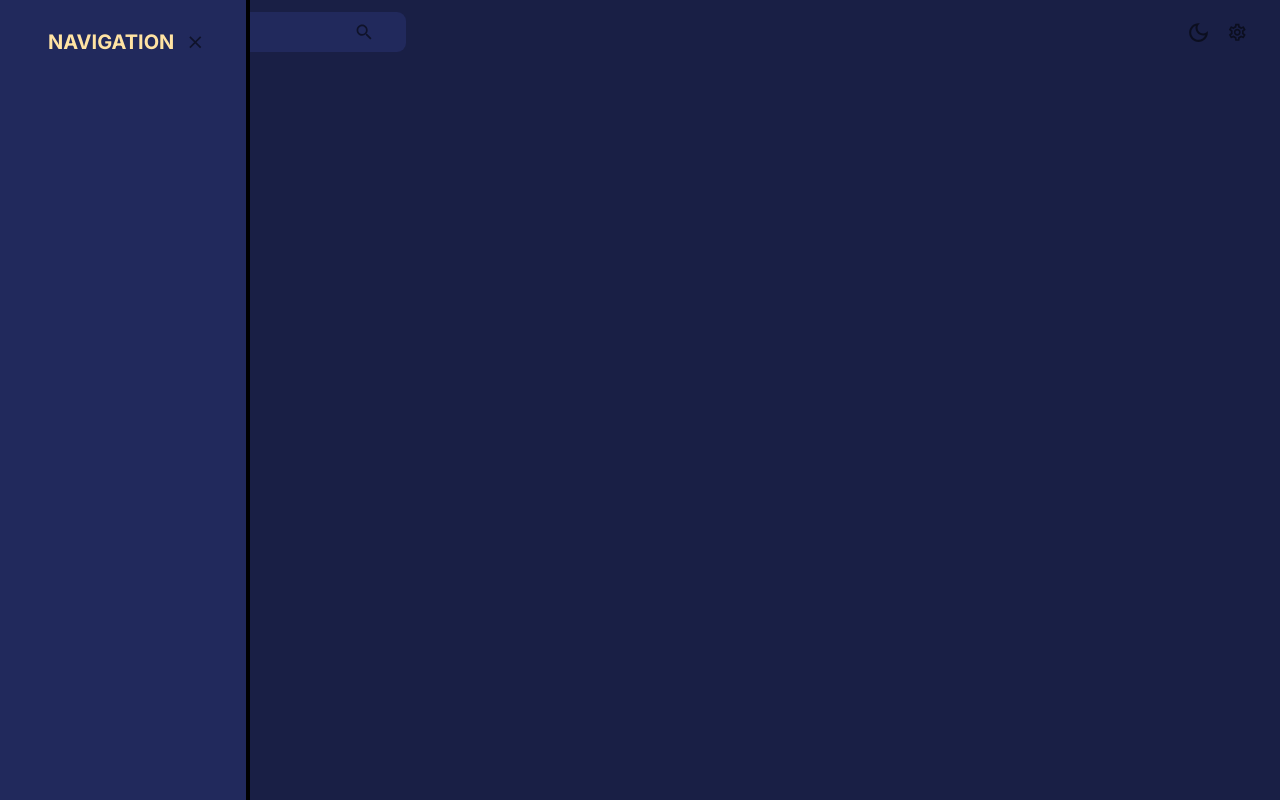
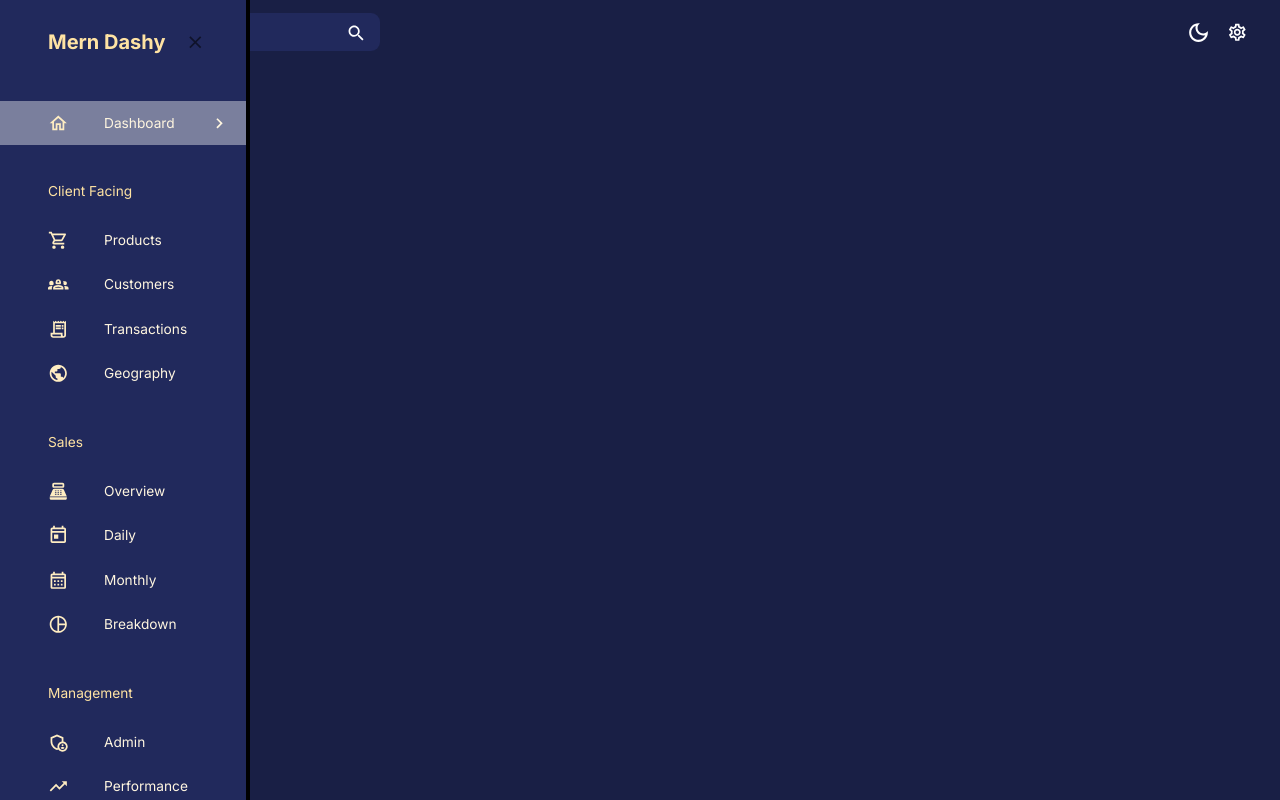
Before and after one commit to NoerGitKat/admin-dashboard-react-ts, a React (Vite) app in the folder client/: page /dashboard in a window 1280 px wide. Both pictures are taken after a click on the button 42 px from the left and 32 px from the top of the page. Built offline with nearby package versions, Linux system fonts and the light colour scheme.

Commit message:
added navlist + theme color text for dark

```diff
--- /dev/null
+++ b/client/src/components/common/nav/NavList.tsx
@@ -0,0 +1,64 @@
+import { ChevronRightOutlined } from "@mui/icons-material";
+import {
+  List,
+  ListItem,
+  ListItemButton,
+  ListItemIcon,
+  ListItemText,
+  Typography,
+  useTheme,
+} from "@mui/material";
+import { useLocation, useNavigate } from "react-router-dom";
+import { TNavItem, TTheme } from "../../../types";
+
+function NavList({ navItems }: { navItems: TNavItem[] }) {
+  const theme: TTheme = useTheme();
+  const { pathname } = useLocation();
+  const navigate = useNavigate();
+
+  return (
+    <List>
+      {navItems.map(({ text, icon }: TNavItem) => {
+        if (!icon) {
+          return (
+            <Typography key={text} sx={{ m: "2.25rem 0 1rem 3rem" }}>
+              {text}
+            </Typography>
+          );
+        }
+        const lcText = text.toLowerCase();
+        return (
+          <ListItem key={text} disablePadding>
+            <ListItemButton
+              onClick={() => {
+                navigate(`/${lcText}`);
+              }}
+              sx={{
+                backgroundColor:
+                  pathname === `/${lcText}`
+                    ? theme.palette.primary[300]
+                    : "transparent",
+                color: theme.palette.secondary[100],
+              }}
+            >
+              <ListItemIcon
+                sx={{
+                  ml: "2rem",
+                  color: theme.palette.secondary[200],
+                }}
+              >
+                {icon}
+              </ListItemIcon>
+              <ListItemText primary={text} />
+              {pathname === `/${lcText}` && (
+                <ChevronRightOutlined sx={{ ml: "auto" }} />
+              )}
+            </ListItemButton>
+          </ListItem>
+        );
+      })}
+    </List>
+  );
+}
+
+export default NavList;
--- a/client/src/components/Sidebar.tsx
+++ b/client/src/components/common/nav/Sidebar.tsx
@@ -1,18 +1,90 @@
-import { Close } from "@mui/icons-material";
+import {
+  AdminPanelSettingsOutlined,
+  CalendarMonthOutlined,
+  Close,
+  Groups2Outlined,
+  HomeOutlined,
+  PieChartOutlined,
+  PointOfSaleOutlined,
+  PublicOutlined,
+  ReceiptLongOutlined,
+  ShoppingCartOutlined,
+  TodayOutlined,
+  TrendingUpOutlined,
+} from "@mui/icons-material";
 import {
   Box,
   Drawer,
   IconButton,
-  List,
   Typography,
   useMediaQuery,
   useTheme,
 } from "@mui/material";
 import { useDispatch } from "react-redux";
-import { useLocation, useNavigate } from "react-router-dom";
-import { useAppSelector } from "../hooks";
-import { toggleSidebar } from "../store/globalSlice";
-import NavBox from "./common/NavBox";
+import { useAppSelector } from "../../../hooks";
+import { toggleSidebar } from "../../../store/globalSlice";
+import { TNavItem } from "../../../types";
+import NavBox from "./NavBox";
+import NavList from "./NavList";
+
+const navItems: TNavItem[] = [
+  {
+    text: "Dashboard",
+    icon: <HomeOutlined />,
+  },
+  {
+    text: "Client Facing",
+    icon: null,
+  },
+  {
+    text: "Products",
+    icon: <ShoppingCartOutlined />,
+  },
+  {
+    text: "Customers",
+    icon: <Groups2Outlined />,
+  },
+  {
+    text: "Transactions",
+    icon: <ReceiptLongOutlined />,
+  },
+  {
+    text: "Geography",
+    icon: <PublicOutlined />,
+  },
+  {
+    text: "Sales",
+    icon: null,
+  },
+  {
+    text: "Overview",
+    icon: <PointOfSaleOutlined />,
+  },
+  {
+    text: "Daily",
+    icon: <TodayOutlined />,
+  },
+  {
+    text: "Monthly",
+    icon: <CalendarMonthOutlined />,
+  },
+  {
+    text: "Breakdown",
+    icon: <PieChartOutlined />,
+  },
+  {
+    text: "Management",
+    icon: null,
+  },
+  {
+    text: "Admin",
+    icon: <AdminPanelSettingsOutlined />,
+  },
+  {
+    text: "Performance",
+    icon: <TrendingUpOutlined />,
+  },
+];
 
 function Sidebar({ width }: { width: string }) {
   const theme = useTheme();
@@ -22,8 +94,6 @@ function Sidebar({ width }: { width: string }) {
     (state) => state.global.isSidebarOpened,
   );
 
-  const { pathname } = useLocation();
-  const navigate = useNavigate();
   return (
     <Box component="nav">
       {isSidebarOpened && (
@@ -49,7 +119,7 @@ function Sidebar({ width }: { width: string }) {
               <NavBox styles={{ color: theme.palette.secondary.main }}>
                 <Box display="flex" alignItems="center" gap="0.5rem">
                   <Typography variant="h4" fontWeight="bold">
-                    NAVIGATION
+                    Mern Dashy
                   </Typography>
                 </Box>
 
@@ -58,9 +128,7 @@ function Sidebar({ width }: { width: string }) {
                 </IconButton>
               </NavBox>
             </Box>
-            <List>
-              { }
-            </List>
+            <NavList navItems={navItems} />
           </Box>
         </Drawer>
       )}
--- a/client/src/components/common/Navbar.tsx
+++ b/client/src/components/common/nav/Topbar.tsx
@@ -13,12 +13,12 @@ import {
 } from "@mui/material";
 import { GridMenuIcon } from "@mui/x-data-grid";
 import { useDispatch } from "react-redux";
-import { setTheme, toggleSidebar } from "../../store/globalSlice";
-import { TTheme } from "../../types";
-import { ETheme } from "../../types/enums";
+import { setTheme, toggleSidebar } from "../../../store/globalSlice";
+import { TTheme } from "../../../types";
+import { ETheme } from "../../../types/enums";
 import NavBox from "./NavBox";
 
-const navbarStyles = {
+const topbarStyles = {
   position: "static",
   background: "none",
   boxShadow: "none",
@@ -28,16 +28,16 @@ const toolbarStyles = {
   justifyContent: "space-between",
 };
 
-function Navbar() {
+function Topbar() {
   const dispatch = useDispatch();
   const theme = useTheme<TTheme>();
 
   return (
-    <AppBar sx={navbarStyles}>
+    <AppBar sx={topbarStyles}>
       <Toolbar sx={toolbarStyles}>
         {/* LEFT SIDE */}
         <NavBox>
-          <IconButton onClick={() => dispatch(toggleSidebar())}>
+          <IconButton color="inherit" onClick={() => dispatch(toggleSidebar())}>
             <GridMenuIcon />
           </IconButton>
           <NavBox
@@ -45,26 +45,26 @@ function Navbar() {
               backgroundColor: theme.palette.background.alt,
               borderRadius: "9px",
               gap: "3rem",
-              padding: "0.1rem 1.5rem",
+              padding: "0.1rem 0.35rem 0 1rem",
               margin: "0 0 0 1rem",
             }}
           >
-            <InputBase placeholder="Search..." />
-            <IconButton>
+            <InputBase sx={{ color: "inherit" }} placeholder="Search..." />
+            <IconButton color="inherit">
               <Search />
             </IconButton>
           </NavBox>
         </NavBox>
         {/* RIGHT SIDE */}
         <NavBox>
-          <IconButton onClick={() => dispatch(setTheme())}>
+          <IconButton color="inherit" onClick={() => dispatch(setTheme())}>
             {theme.palette.theme === ETheme.Dark ? (
               <DarkModeOutlined sx={{ fontSize: "25px" }} />
             ) : (
               <LightModeOutlined sx={{ fontSize: "25px" }} />
             )}
           </IconButton>
-          <IconButton>
+          <IconButton color="inherit">
             <SettingsOutlined />
           </IconButton>
         </NavBox>
@@ -73,4 +73,4 @@ function Navbar() {
   );
 }
 
-export default Navbar;
+export default Topbar;
--- a/client/src/components/layout/Layout.tsx
+++ b/client/src/components/layout/Layout.tsx
@@ -1,14 +1,14 @@
 import { Box } from "@mui/material";
 import { Outlet } from "react-router-dom";
-import Navbar from "../common/Navbar";
-import Sidebar from "../Sidebar";
+import Sidebar from "../common/nav/Sidebar";
+import Topbar from "../common/nav/Topbar";
 
 function Layout() {
   return (
     <Box width="100%" height="100%">
       <Sidebar width="15.625rem" />
       <Box>
-        <Navbar />
+        <Topbar />
         <Outlet />
       </Box>
     </Box>
--- a/client/src/types/index.ts
+++ b/client/src/types/index.ts
@@ -1,3 +1,4 @@
+import { ReactNode } from "react";
 import { ETheme } from "./enums";
 
 export type TThemePalette = {
@@ -86,3 +87,8 @@ export type TGlobalState = {
   theme: ETheme;
   isSidebarOpened: boolean;
 };
+
+export type TNavItem = {
+  text: string;
+  icon: ReactNode | undefined;
+};
```
Also changed, not shown: client/src/components/common/nav/NavBox.tsx (renamed from client/src/components/common/NavBox.tsx).
